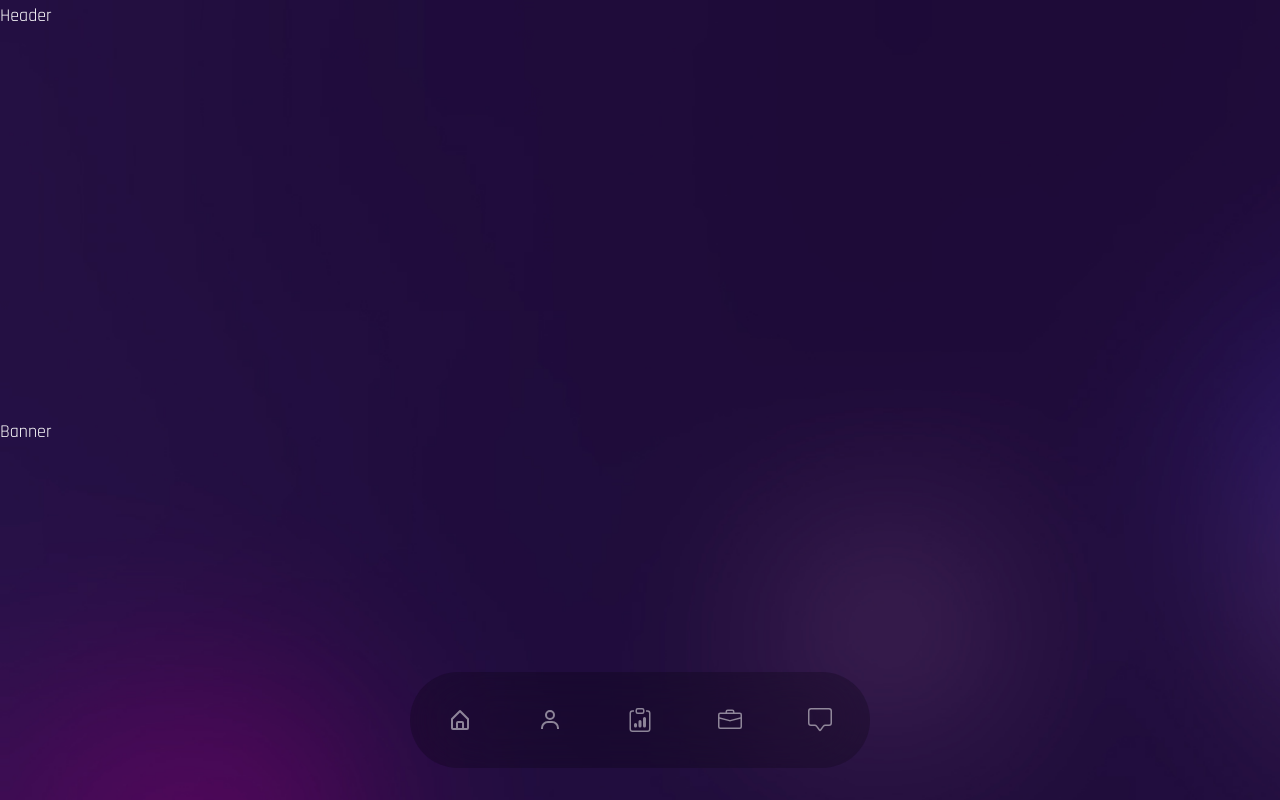
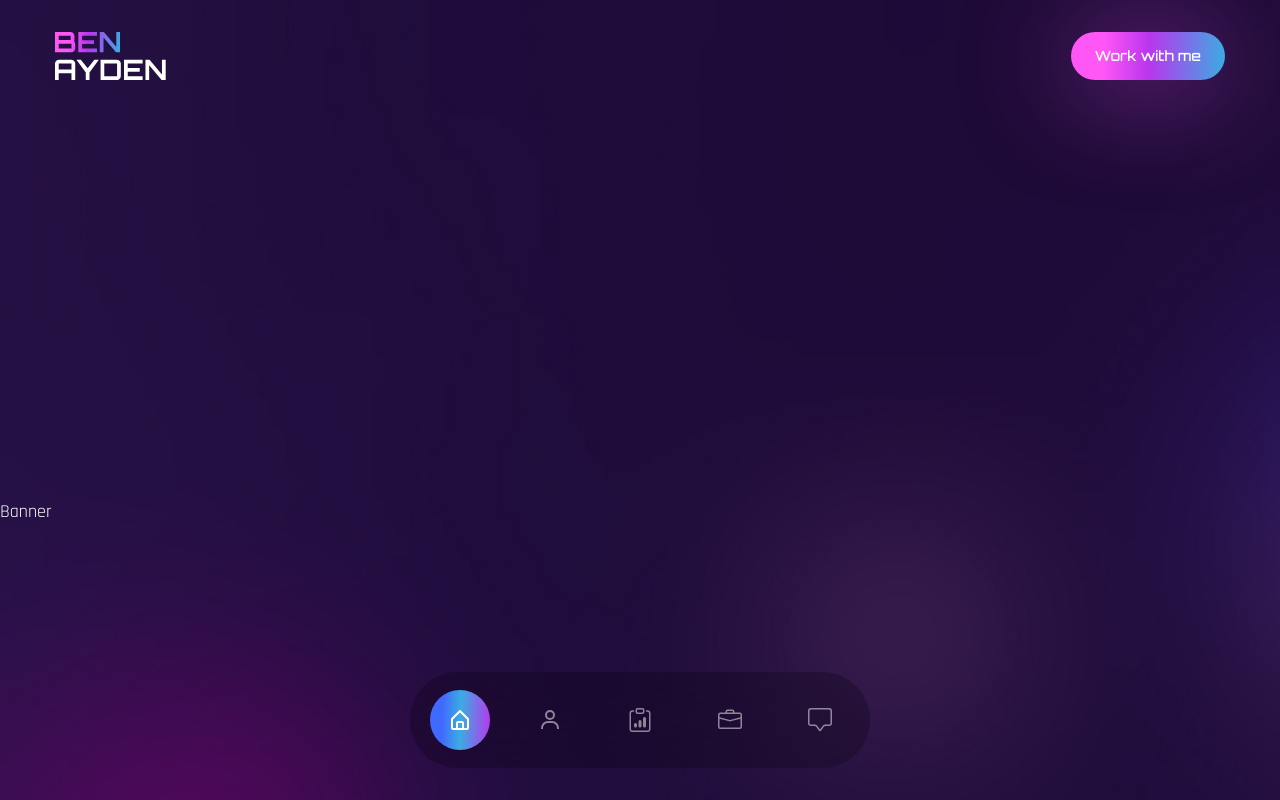
Before and after one commit to ali5422m/portfolio-website, a React (Create React App) app: page / in a window 1280 px wide. Shown: the top 800 px of the page. Built offline with nearby package versions, Linux system fonts and the light colour scheme; the HTML template or start-up script is replaced by a standard one; a web font is replaced by a local one.

Commit message:
complete header

```diff
--- a/src/components/Header.js
+++ b/src/components/Header.js
@@ -1,7 +1,19 @@
 import React from 'react';
+import Logo from "../assets/logo.svg";
 
 const Header = () => {
-  return <div className="bg-">Header</div>;
+  return (
+      <header className="py-8">
+        <div className="container mx-auto">
+          <div className="flex justify-between items-center">
+            <a href="#">
+              <img src={Logo} alt="" />
+            </a>
+            <button className="btn btn-sm">Work with me</button>
+          </div>
+        </div>
+      </header>
+  )
 };
 
 export default Header;
--- a/src/components/Nav.js
+++ b/src/components/Nav.js
@@ -14,6 +14,7 @@
                         activeClass="active"
                         smooth={true}
                         spy={true}
+                        offset={-200}
                         className="cursor-pointer w-[60px] h-[60px] flex items-center justify-center">
                         <BiHomeAlt/>
                     </Link>
```
